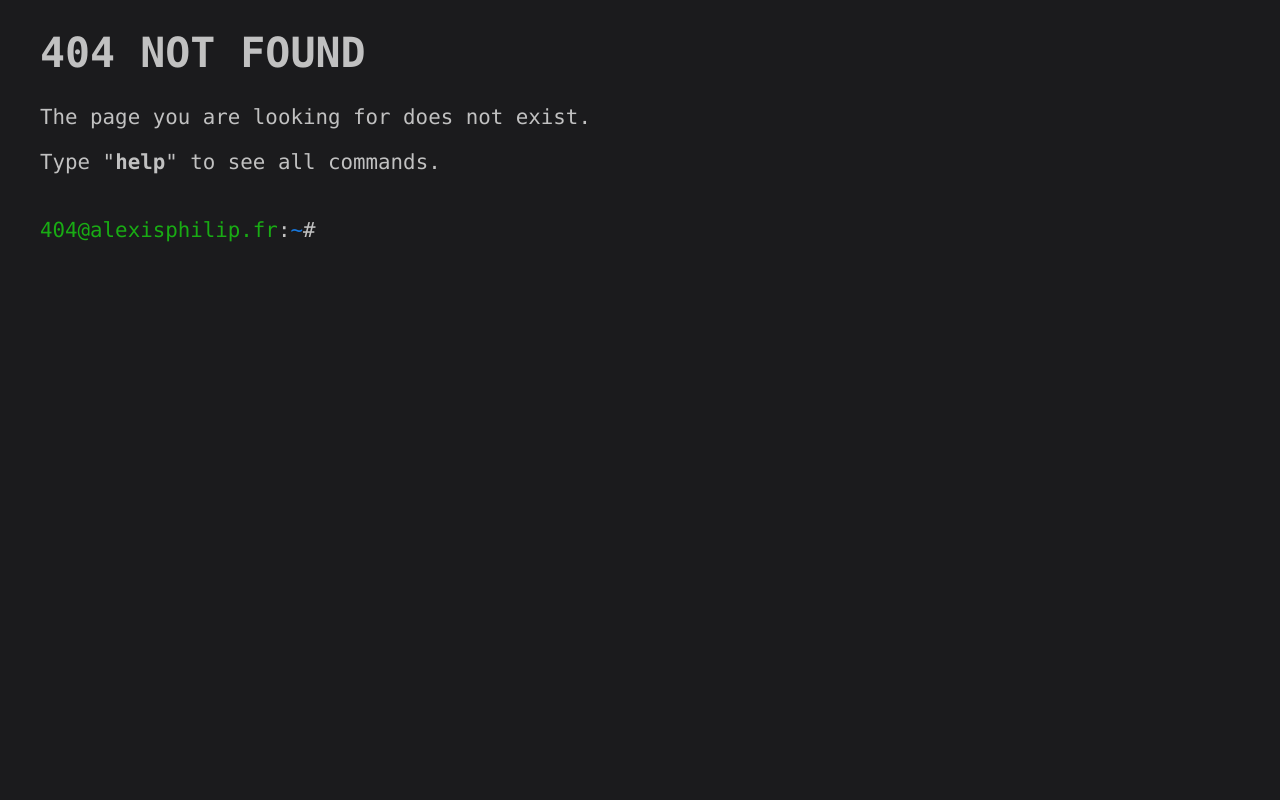
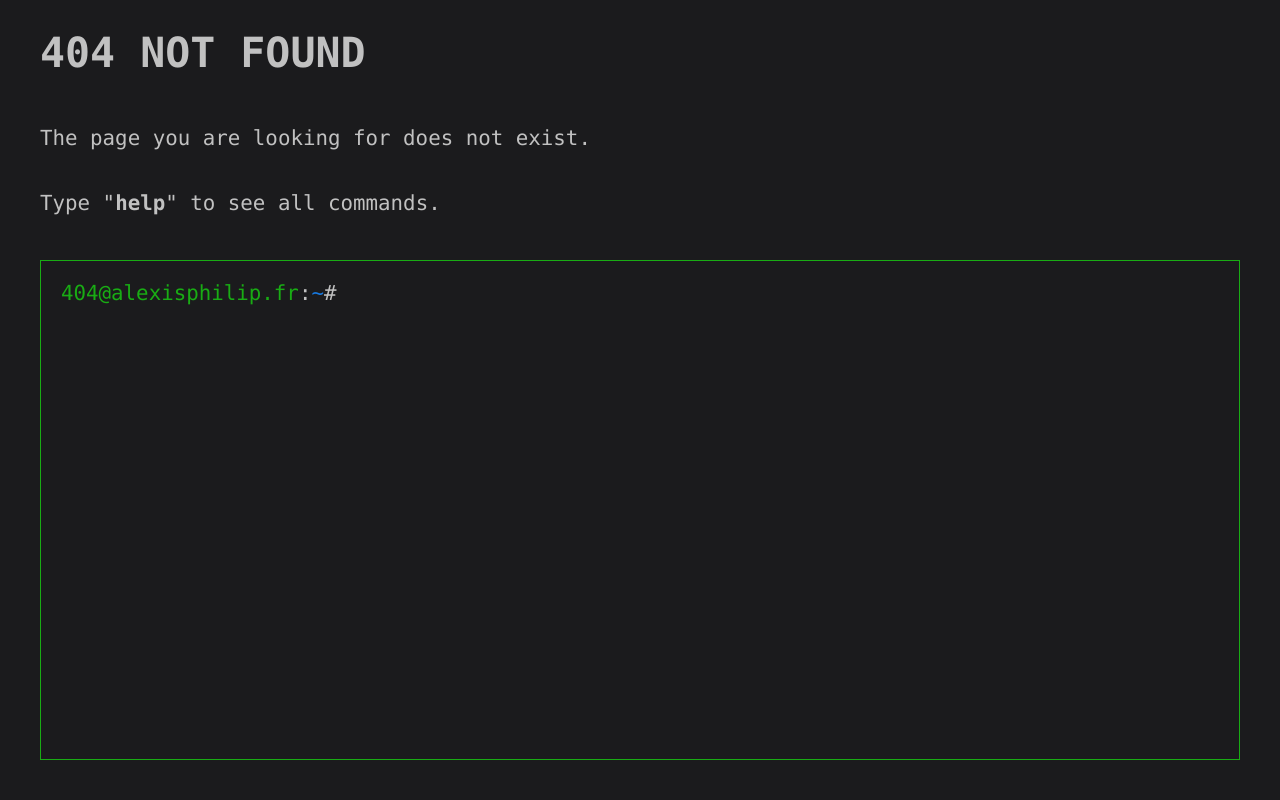
Before and after one commit to alexisphilip/alexisphilip.fr, a PHP site: template src/templates/404/template.php in a window 1280 px wide. Run offline with PHP 8.4, Linux system fonts and the light colour scheme; the template is opened without the code that fills it, so the values that code supplies are empty.

Commit message:
[UPDATE] 404 easter egg bash terminal: better UI, auto scroll to bottom.

```diff
--- a/content/pages-html/404.php
+++ b/content/pages-html/404.php
@@ -3,22 +3,42 @@
     @import url('https://fonts.googleapis.com/css2?family=VT323&display=swap');
     @import url('https://fonts.googleapis.com/css2?family=Share+Tech+Mono&display=swap');
 
+    :root {
+        --green: #19AC14;
+        --blue: #1779E0;
+        --light: #C1C1C1;
+    }
+
+    html,
+    body {
+        height: 100%;
+        width: 100%;
+    }
+
     body {
         background: #1B1B1D;
-        height: 100%;
-        width: 100%;
         padding: 0 40px 40px 40px;
         margin: 0;
+
+        display: flex;
+        flex-direction: column;
 
         /*font-family: 'Major Mono Display', Consolas, monospace, sans-serif;*/
         /*font-family: 'VT323', Consolas, monospace, sans-serif;*/
         /*font-family: 'Share Tech Mono', Consolas, monospace, sans-serif;*/
         font-family: Consolas, monospace, sans-serif;
         font-size: 1.3em;
-        color: #C1C1C1;
+        color: var(--light);
     }
     * {
         box-sizing: border-box;
+    }
+
+    .terminal {
+        padding: 20px;
+        height: 100%;
+        border: 1px solid var(--green);
+        overflow-y: scroll;
     }
 
     .base-line {
@@ -27,13 +47,17 @@
     }
 
     .server-name {
-        color: #19AC14;
+        color: var(--green);
     }
 
     .terminal-tilde {
-        color: #1779E0;
+        color: var(--blue);
     }
 
+    .terminal-output {
+        /*display: flex;*/
+        /*flex-direction: column-reverse;*/
+    }
     .terminal-input {
         background: none;
         border: none;
@@ -53,10 +77,8 @@
 <p>The page you are looking for does not exist.</p>
 <p>Type "<strong>help</strong>" to see all commands.</p><br>
 
-<div id="terminal">
-
+<div class="terminal">
     <div class="terminal-output"></div>
-
     <div class="base-line">
         <span class="server-name">404@alexisphilip.fr</span>:<span class="terminal-tilde">~</span>#&nbsp;
         <input type="text" class="terminal-input" value="">
--- a/static/js/404/cmd.js
+++ b/static/js/404/cmd.js
@@ -21,8 +21,6 @@ class Cmd
         // Gets the terminal input.
         let input = document.querySelector(".terminal-input");
         input.focus();
-
-        input.value = "dcrypt -p eiH3aeL2am9ieri3 -k 42";
 
         // Defines the bash history.
         let bash_history = [];
```
Also changed, not shown: static/js/404/output.js (+14 -11 lines).
